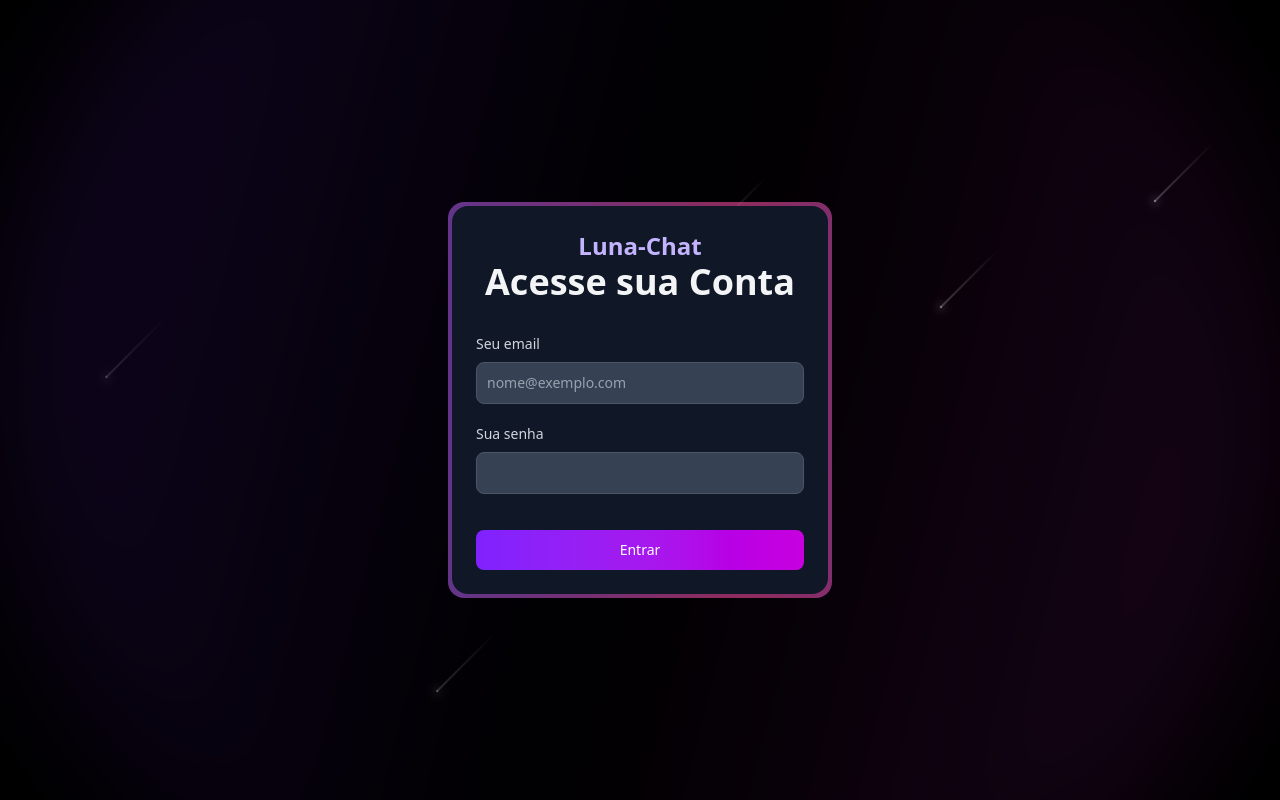
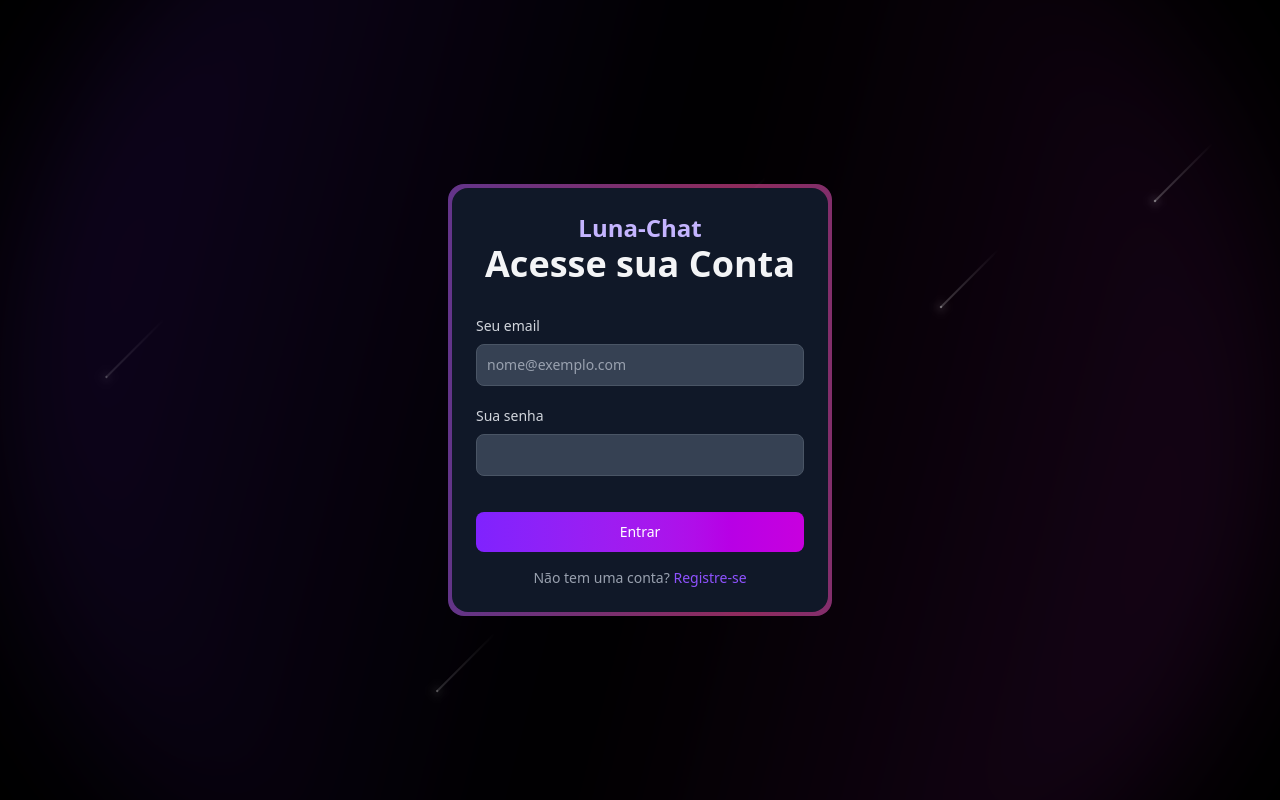
Before and after one commit to FelippeTN/Luna-Chat, a Django app: page /login/ in a window 1280 px wide. Run offline with Django 5.2, Linux system fonts and the light colour scheme; style sheets or scripts are compiled from the project's sources; some libraries are stand-ins or nearby versions.

Commit message:
ADD: add registration link to login form

```diff
--- a/templates/login.html
+++ b/templates/login.html
@@ -4,7 +4,6 @@
 
 {% block content %}
 <div class="relative min-h-screen flex flex-col items-center justify-center overflow-hidden px-4">
-
     <div class="absolute top-1/2 left-1/2 w-[80rem] h-[80rem] bg-gradient-to-tr from-violet-900/50 via-transparent to-fuchsia-900/50 rounded-full animate-spin-slow blur-3xl opacity-60"></div>
 
     {% include "meteors.html" %}
@@ -26,6 +25,11 @@
                 <button type="submit" class="w-full text-white bg-gradient-to-r from-violet-600 to-fuchsia-600 mt-4 hover:bg-gradient-to-l focus:ring-4 focus:outline-none focus:ring-violet-500/50 font-medium rounded-lg text-sm px-5 py-2.5 text-center transform transition-all duration-300 hover:scale-105">
                     Entrar
                 </button>
+                <div class="mt-4 text-center">
+                    <p class="text-sm text-gray-400">Não tem uma conta?
+                        <a href="{% url 'register_view' %}" class="text-violet-500 hover:underline">Registre-se</a>
+                    </p>
+                </div>
             </form>
         </div>
     </div>
```
